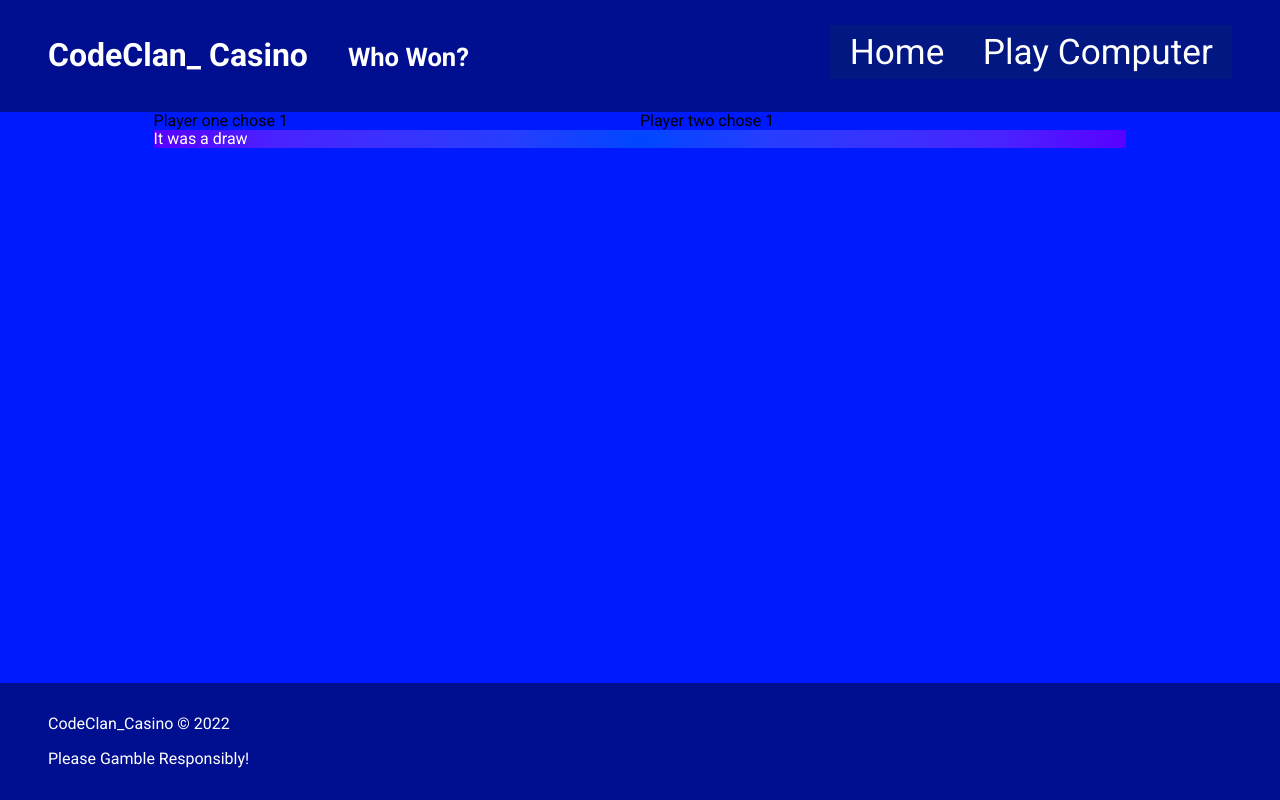
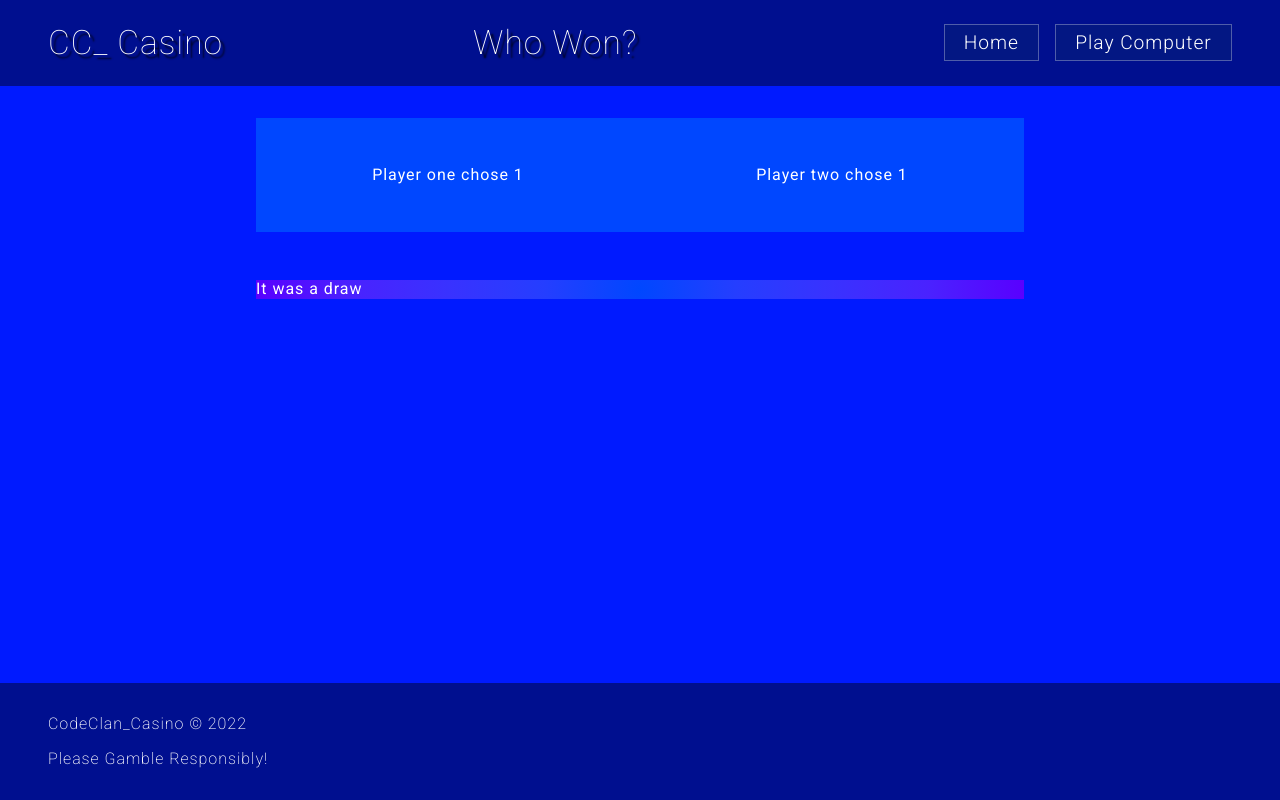
Before and after one commit to gm1wkr/cc_rps-wk03-d5, a Flask app: page /1/1 in a window 1280 px wide. Run offline with Flask 2, Linux system fonts and the light colour scheme.

Commit message:
2am commit

```diff
--- a/controllers/controller.py
+++ b/controllers/controller.py
@@ -7,7 +7,7 @@ from models.player import Player
 
 @app.route("/")
 def index():
-    return render_template("index.html", title="CCC CodeClan_ Casino Welcome")
+    return render_template("index.html", title="Welcome")
 
 
 @app.route("/<player_1_choice>/<player_2_choice>")
--- a/static/css/style.css
+++ b/static/css/style.css
@@ -2,7 +2,13 @@
 :root{
     --color1: #001aff;
     --color-light: #fff;
+    --color-medium: rgba(255, 255, 255, .8);
+    --color-dark: rgba(255, 255, 255, .3);
+
     --background-1: rgba(0, 0, 0,  0.44);
+
+    --text-shadow-heading1: 4px 4px 2px black;
+
     --gradient-player-wins: linear-gradient(to right top, #41ae00, #3fc200, #38d600, #2cea00, #0cff00);
     --gradient-computer-wins: linear-gradient(to right top, #f99a00, #fb8d00, #fd8000, #fe7200, #ff6200);
     --gradient-draw: radial-gradient(circle, #0047ff, #253eff, #3932ff, #4a22ff, #5900ff);
@@ -15,6 +21,7 @@ html{
 body {
     background-color: var(--color1);
     font-family: Roboto;
+    letter-spacing: 0.06rem;
     /* background-image: linear-gradient(to right top, #001aff, #ff009a, #ff002d, #fc9f00, #a8eb12); */
     /* min-height: 100%; */
     min-height: 100vh;
@@ -27,27 +34,36 @@ body {
 header, footer{
     background-color: var(--background-1);
     color: var(--color-light);
+    font-weight: 200;
     padding: 1rem 3rem;
 }
 
 header{
     display: flex;
     justify-content: space-between;
+    align-items: center;
 
 }
 
 
-h1{
-
+h1, .logo{
+    margin: 0;
+    font-weight: 100;
+    font-size: 2.1rem;
 }
 
-
-h1 > small{
-    margin-left: 2rem;
+h1{
+    text-shadow: var(--text-shadow-heading1)
 }
 
-h1 > a{
+/* h1 > small{
+    margin-left: 2rem;
+    color: var(--color-medium)
+} */
+
+.logo > a{
     text-decoration: none;
+    text-shadow: var(--text-shadow-heading1);
     color: var(--color-light);
 }
 
@@ -58,32 +74,40 @@ nav > ul{
 
 nav > ul > li {
     color: #fff;
-    font-size: 2.2rem;
+    font-size: 1.2rem;
 }
 
 nav > ul > li > a{
     color: #fff;
+    font-weight: 300;
     padding: 0.4rem 1.2rem;
+    margin-left: 1rem;
     transition: background-color 0.6s ease;
     text-decoration: none;
     background-color: #031783;
+    border: 1px solid var(--color-dark);
 }
 
 nav > ul > li > a:hover{
     color: #000066;
     background-color: #fff;
+    border-color: transparent;
 }
 
-header > h1 {
+@media only screen and (max-width: 960px){
+    header{
+
+    }
 }
-
 
 
 main{
     /* justify-self: center; */
     flex: 1;
-    width: 76%;
+    /* background-color: #000066; */
+    min-width: 60vw;
     margin: 0 auto;
+    padding: 2rem;
 }
 
 main > section {
@@ -99,18 +123,28 @@ main > section {
                         "player_1 player_2"
                         "winner winner"
     ;
+    justify-content: space-between;
+    place-items: center;
 }
 
 .winner {
     grid-area: winner;
-
+    width: 100%;
 }
 
-.player_1{
+.player-1, .player-2{
+    color:#fff;
+    background-color: #0047ff;
+    padding: 3rem 0;
+    width: 100%;
+    text-align: center;
+}
+
+.player-1{
     grid-area: player_1;
 }
 
-.player_2{
+.player-2{
     grid-area: player_2;
 }
 
@@ -119,13 +153,17 @@ main > section {
     color: var(--color-light);
 }
 
+.player-wins, .computer-wins{
+    color: var(--color-light);
+    width:auto;
+    padding: 3rem 0;
+}
+
 .computer-wins{
     background-image: var(--gradient-computer-wins);
-    color: var(--color-light);
 }
 
 
 .player-wins{
     background-image: var(--gradient-player-wins);
-    color: var(--color-light);
 }
--- a/templates/base.html
+++ b/templates/base.html
@@ -14,13 +14,19 @@
 
         <header>
 
-            <h1><a href="/">CodeClan_ Casino</a> <small>{{ title }}</small></h1>
+            <div class="logo">
+                <a href="/">CC_ Casino</a>
+            </div>
+
+            <h1>{{ title }}</h1>
+
             <nav>
                 <ul>
                     <li><a href="/">Home</a></li>
                     <li><a href="/play">Play Computer</a></li>
                 </ul>
             </nav>
+
         </header>
 
         <main>
@@ -28,6 +34,7 @@
 
             {% endblock content %}
         </main>
+
         <footer>
             <p>
                 CodeClan_Casino &copy; 2022
--- a/templates/winner.html
+++ b/templates/winner.html
@@ -4,11 +4,11 @@
     <section class="winner_container">
 
         <div class="player-1">
-            {{player_1.name.capitalize()}} chose {{ player_1.choice }}
+            {{player_1.name.capitalize()}} chose {{ player_1.choice.capitalize() }}
         </div>
 
         <div class="player-2">
-            {{player_2.name.capitalize()}} chose {{ player_2.choice }}
+            {{player_2.name.capitalize()}} chose {{ player_2.choice.capitalize() }}
         </div>
 
         <div class="winner">
```
